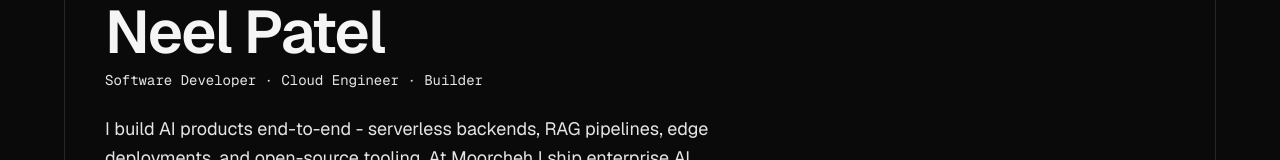
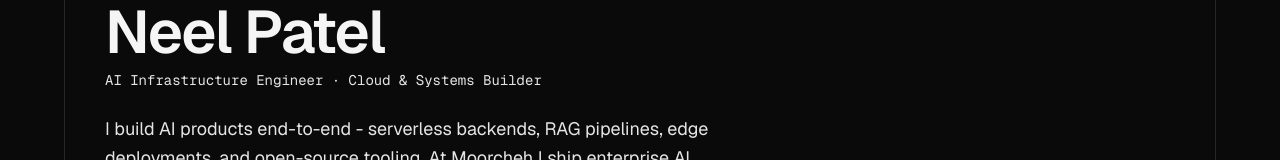
Before and after one commit to Neelpatel1604/portfolio, a Next.js app: page / in a window 1280 px wide. Shown: the part 251-411 px from the top of the page. Built offline with nearby package versions, Linux system fonts and the light colour scheme.

Commit message:
Change title

```diff
--- a/app/layout.tsx
+++ b/app/layout.tsx
@@ -16,7 +16,7 @@ const geistMono = Geist_Mono({
 
 export const metadata: Metadata = {
   title: "Neel Patel - neelbuilds",
-  description: "Software Developer, Cloud Engineer, and Builder. Building AI products, open-source tooling, and edge deployments.",
+  description: "AI Infrastructure Engineer · Cloud & Systems Builder. Building AI products, open-source tooling, and edge deployments.",
 };
 
 export default function RootLayout({
--- a/app/page.tsx
+++ b/app/page.tsx
@@ -116,7 +116,7 @@ export default function Home() {
 
             <p className="mt-2 font-mono text-sm text-neutral-800 dark:text-neutral-200">
 
-              Software Developer · Cloud Engineer · Builder
+              AI Infrastructure Engineer · Cloud & Systems Builder
 
             </p>
 
```
Also changed, not shown: public/llm.txt.
